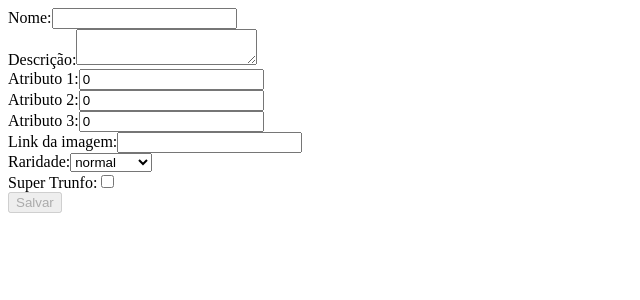
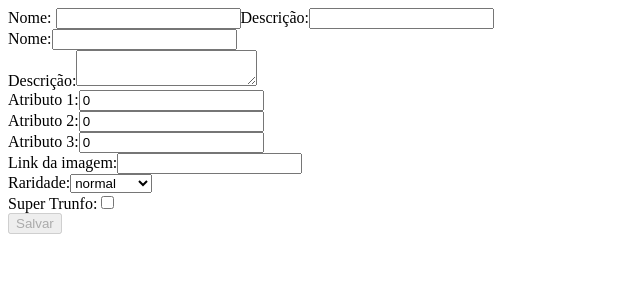
Before and after one commit to jose-cleiton/Exercicio-projeto-react, a React (Create React App) app: page / in a window 1280 px wide. Shown: the top 300 px of the page, without its empty margins (0-640 px from the left). Built offline with nearby package versions, Linux system fonts and the light colour scheme.

Commit message:
Ajeitando input

```diff
--- a/src/App.js
+++ b/src/App.js
@@ -126,8 +126,8 @@ class App extends React.Component {
   }; // fim  updateCardList
   // fim funções
   render() {
-    console.log(this.state.cardName);
     const {
+      state: {
         cardName,
         cardDescription,
         cardAttr1,
@@ -141,7 +141,8 @@ class App extends React.Component {
         nameFilter,
         rareFilter,
         trunfoFilter
-    } = this.state;
+      }
+    } = this;
     const { onInputChange, onSaveButtonClick, updateCardList } = this;
     return (
       <div>
--- a/src/components/Form.js
+++ b/src/components/Form.js
@@ -1,4 +1,6 @@
 import React from "react";
+import Input from "./Input";
+
 class Form extends React.Component {
   render() {
     const {
@@ -18,6 +20,21 @@ class Form extends React.Component {
 
     return (
       <>
+        <Input
+          label="Nome: "
+          cardName={cardName}
+          nameInput="name-input"
+          value={cardName}
+          onChange={onInputChange}
+          type="text"
+        />
+        <Input
+          label="Descrição:"
+          cardDescription={cardDescription}
+          value={cardDescription}
+          nameInput="description-input"
+          type="textarea"
+        />
         <form onSubmit={(e) => e.preventDefault()}>
           <div>
             <label htmlFor="cardName">
--- /dev/null
+++ b/src/components/Input.js
@@ -0,0 +1,41 @@
+import React from "react";
+
+class Input extends React.Component {
+  render() {
+    const {
+      cardName,
+      cardDescription,
+      cardAttr1,
+      cardAttr2,
+      cardAttr3,
+      cardImage,
+      cardRare,
+      cardTrunfo,
+      hasTrunfo,
+      isSaveButtonDisabled,
+      onInputChange,
+      onSaveButtonClick,
+      nameInput,
+      estado,
+      type,
+      label
+    } = this.props;
+
+    console.log(cardName);
+    return (
+      <>
+        <label htmlFor="cardName">
+          {label}
+          <input
+            value={cardName}
+            data-testid={nameInput}
+            type={type}
+            onChange={onInputChange}
+          />
+        </label>
+      </>
+    );
+  }
+}
+
+export default Input;
```
Lines whose indentation alone changed are shown as unchanged.
